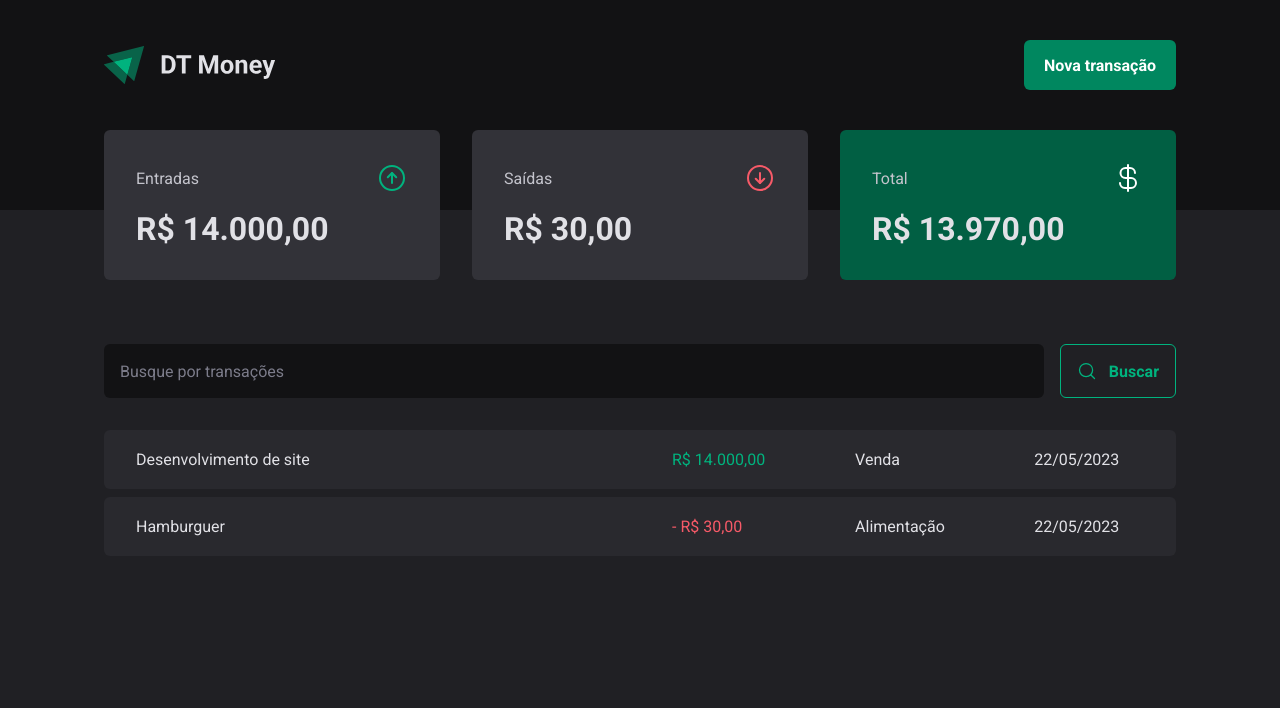
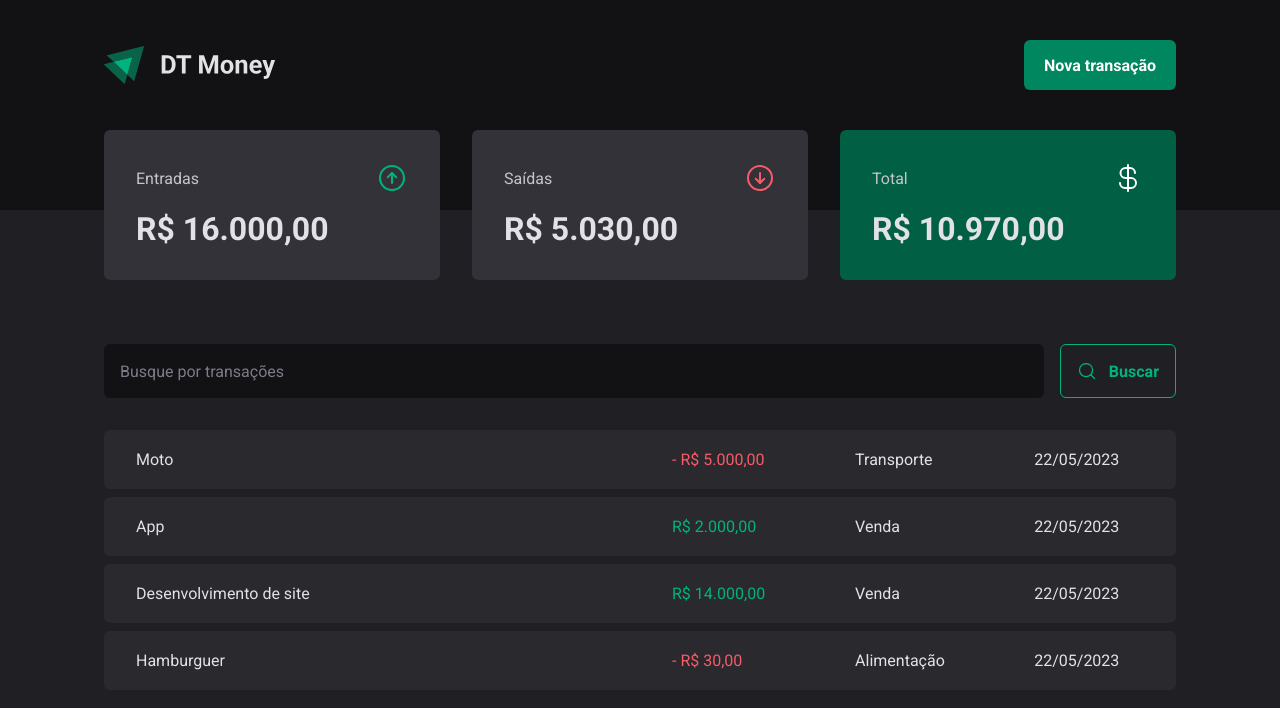
Before and after one commit to milsucruz/dt-money, a React (Vite) app: page / in a window 1280 px wide. Shown: the top 708 px of the page. Built offline with nearby package versions, Linux system fonts and the light colour scheme; data requests are answered from the project's data file.

Commit message:
New Transactions

```diff
--- a/server.json
+++ b/server.json
@@ -15,6 +15,22 @@
       "category": "Alimentação",
       "price": 30,
       "createdAt": "2023-05-22T12:28:37.884Z"
+    },
+    {
+      "description": "App",
+      "price": 2000,
+      "category": "Venda",
+      "type": "income",
+      "createdAt": "2023-05-22T17:34:29.923Z",
+      "id": 3
+    },
+    {
+      "description": "Moto",
+      "price": 5000,
+      "category": "Transporte",
+      "type": "outcome",
+      "createdAt": "2023-05-22T17:50:12.283Z",
+      "id": 4
     }
   ]
 }
--- a/src/components/NewTransactionModal/index.tsx
+++ b/src/components/NewTransactionModal/index.tsx
@@ -12,6 +12,8 @@
 import * as z from 'zod'
 import { Controller, useForm } from 'react-hook-form'
 import { zodResolver } from '@hookform/resolvers/zod'
+import { useContext } from 'react'
+import { TransactionsContext } from '../../contexts/TransactionContext'
 
 const newTransactionFormSchema = z.object({
   description: z.string(),
@@ -23,18 +25,29 @@
 type NewTransactionFormInputs = z.infer<typeof newTransactionFormSchema>
 
 export function NewTransactionModal() {
+  const { createTransaction } = useContext(TransactionsContext)
+
   const {
     control,
     register,
     handleSubmit,
     formState: { isSubmitting },
+    reset,
   } = useForm<NewTransactionFormInputs>({
     resolver: zodResolver(newTransactionFormSchema),
   })
 
   async function handleCrateNewTransaction(data: NewTransactionFormInputs) {
-    await new Promise((resolve) => setTimeout(resolve, 2000))
-    console.log(data)
+    const { description, price, category, type } = data
+
+    await createTransaction({
+      description,
+      price,
+      category,
+      type,
+    })
+
+    reset()
   }
 
   return (
--- a/src/contexts/TransactionContext.tsx
+++ b/src/contexts/TransactionContext.tsx
@@ -10,9 +10,17 @@
   createdAt: string
 }
 
+interface CreateTransactionInput {
+  description: string
+  price: number
+  category: string
+  type: 'income' | 'outcome'
+}
+
 interface TransactionContextType {
   transactions: Transaction[]
   fetchTransactions: (query?: string) => Promise<void>
+  createTransaction: (data: CreateTransactionInput) => Promise<void>
 }
 
 interface TrasnsactionsProviderProps {
@@ -27,6 +35,8 @@
   async function fetchTransactions(query?: string) {
     const response = await api.get('transactions', {
       params: {
+        _sort: 'createdAt',
+        _order: 'desc',
         q: query,
       },
     })
@@ -34,11 +44,26 @@
     setTransactions(response.data)
   }
 
+  async function createTransaction(data: CreateTransactionInput) {
+    const { description, price, category, type } = data
+
+    const response = await api.post('transactions', {
+      description,
+      price,
+      category,
+      type,
+      createdAt: new Date(),
+    })
+    setTransactions((state) => [...state, response.data])
+  }
+
   useEffect(() => {
     fetchTransactions()
   }, [])
   return (
-    <TransactionsContext.Provider value={{ transactions, fetchTransactions }}>
+    <TransactionsContext.Provider
+      value={{ transactions, fetchTransactions, createTransaction }}
+    >
       {children}
     </TransactionsContext.Provider>
   )
```
